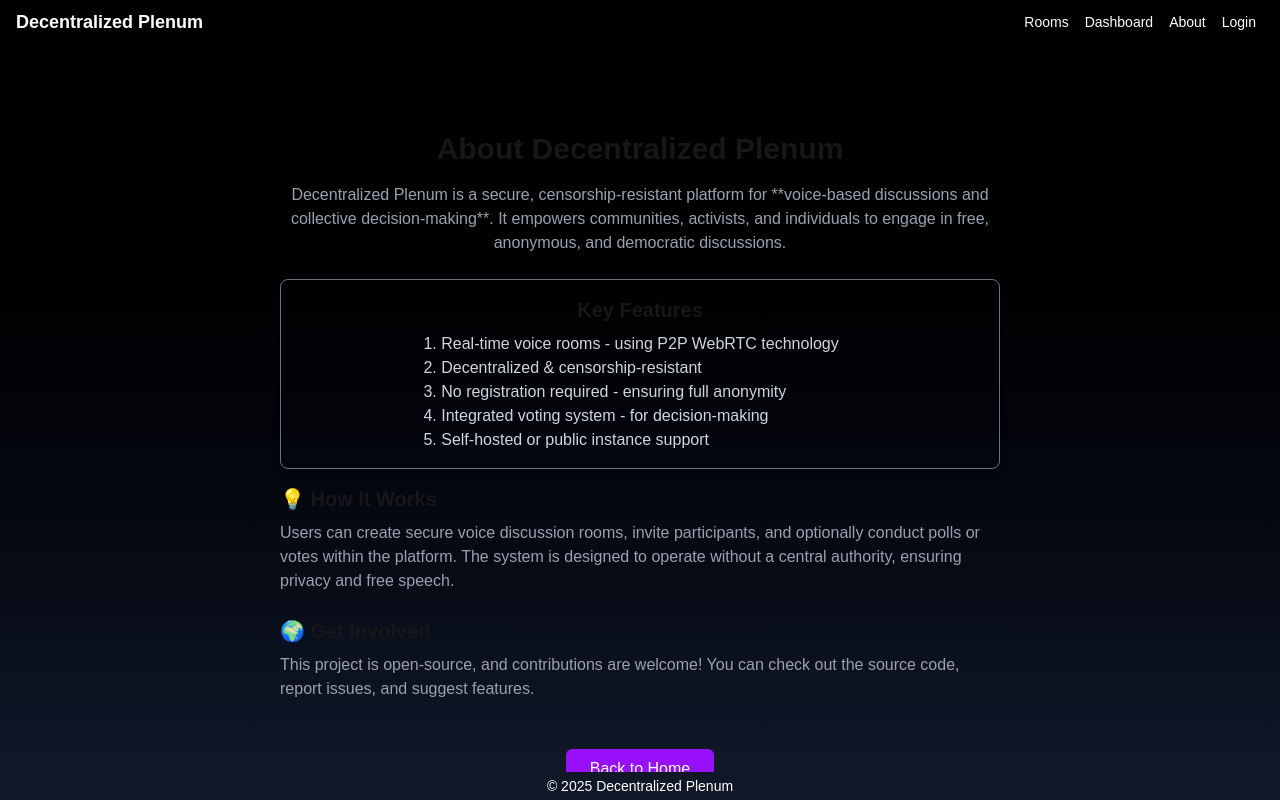
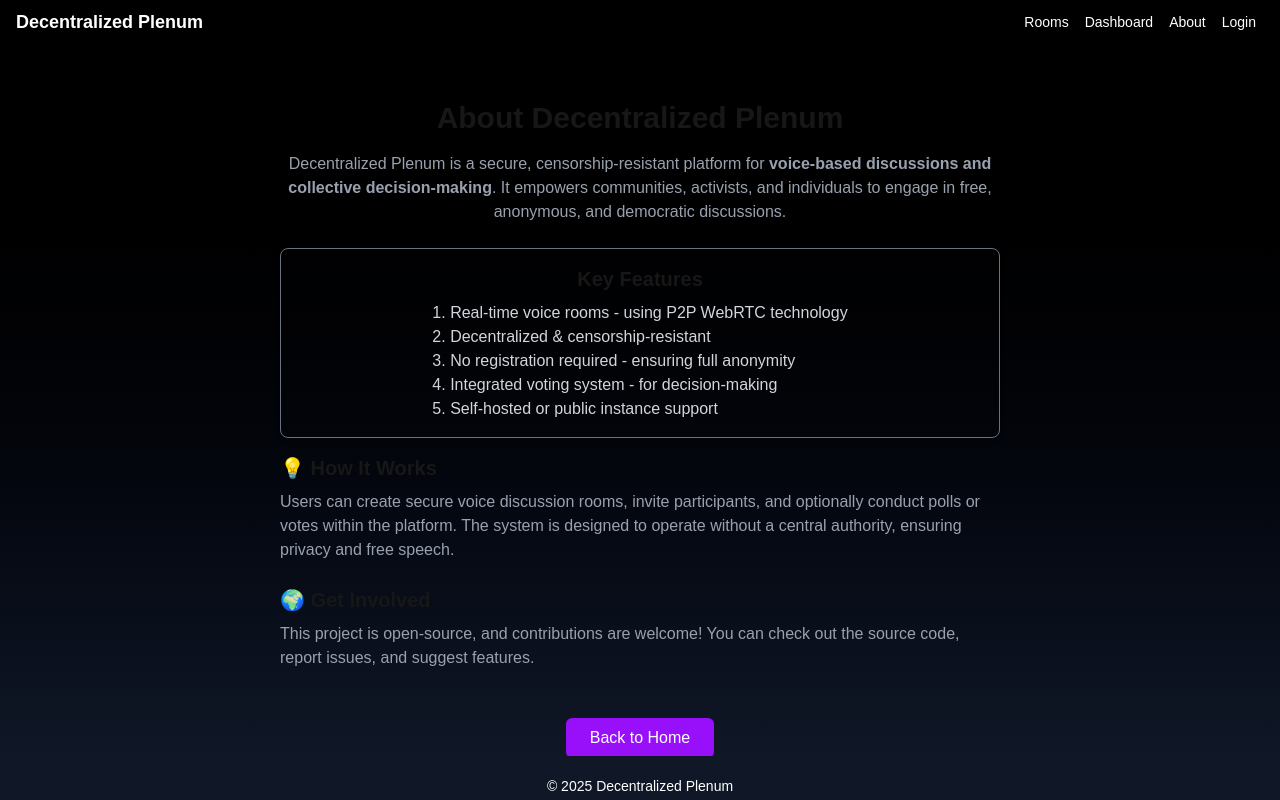
Before and after one commit to nbursa/AgoraNet, a Next.js app in the folder frontend/: page /about in a window 1280 px wide. Built offline with nearby package versions, Linux system fonts and the light colour scheme; no server answers.

Commit message:
Chore: About page layout

```diff
--- a/frontend/src/app/about/page.tsx
+++ b/frontend/src/app/about/page.tsx
@@ -4,21 +4,24 @@ import Link from "next/link";
 
 export default function AboutPage() {
   return (
-    <div className="flex flex-col items-center justify-center min-h-screen p-6 w-full max-w-3xl mx-auto">
+    <div className="w-full h-full overflow-y-auto">
+      <div className="flex flex-col items-center justify-center min-h-full max-w-3xl mx-auto px-6 py-10">
         <h1 className="text-3xl font-bold text-center">
           About Decentralized Plenum
         </h1>
         <p className="mt-4 text-gray-400 text-center">
-        Decentralized Plenum is a secure, censorship-resistant platform for
-        **voice-based discussions and collective decision-making**. It empowers
-        communities, activists, and individuals to engage in free, anonymous,
-        and democratic discussions.
+          Decentralized Plenum is a secure, censorship-resistant platform for{" "}
+          <strong>
+            voice-based discussions and collective decision-making
+          </strong>
+          . It empowers communities, activists, and individuals to engage in
+          free, anonymous, and democratic discussions.
         </p>
 
         <div className="mt-6 w-full border border-gray-500 p-4 mb-4 rounded-lg shadow-md flex flex-col items-center">
           <h2 className="text-xl font-semibold text-center">Key Features</h2>
           <div className="w-full flex justify-center">
-          <ol className="mt-2 text-gray-300 list-decimal text-left">
+            <ol className="mt-2 text-gray-300 list-decimal list-inside text-left">
               <li>Real-time voice rooms - using P2P WebRTC technology</li>
               <li>Decentralized & censorship-resistant</li>
               <li>No registration required - ensuring full anonymity</li>
@@ -28,17 +31,17 @@ export default function AboutPage() {
           </div>
         </div>
 
-      <div className="mb-6">
+        <div className="mb-6 w-full">
           <h2 className="text-xl font-semibold">💡 How It Works</h2>
           <p className="mt-2 text-gray-400">
             Users can create secure voice discussion rooms, invite participants,
-          and optionally conduct polls or votes within the platform. The system
-          is designed to operate without a central authority, ensuring privacy
-          and free speech.
+            and optionally conduct polls or votes within the platform. The
+            system is designed to operate without a central authority, ensuring
+            privacy and free speech.
           </p>
         </div>
 
-      <div className="mb-6">
+        <div className="mb-6 w-full">
           <h2 className="text-xl font-semibold">🌍 Get Involved</h2>
           <p className="mt-2 text-gray-400">
             This project is open-source, and contributions are welcome! You can
@@ -54,5 +57,6 @@ export default function AboutPage() {
           </Link>
         </div>
       </div>
+    </div>
   );
 }
```
Lines whose indentation alone changed are shown as unchanged.
